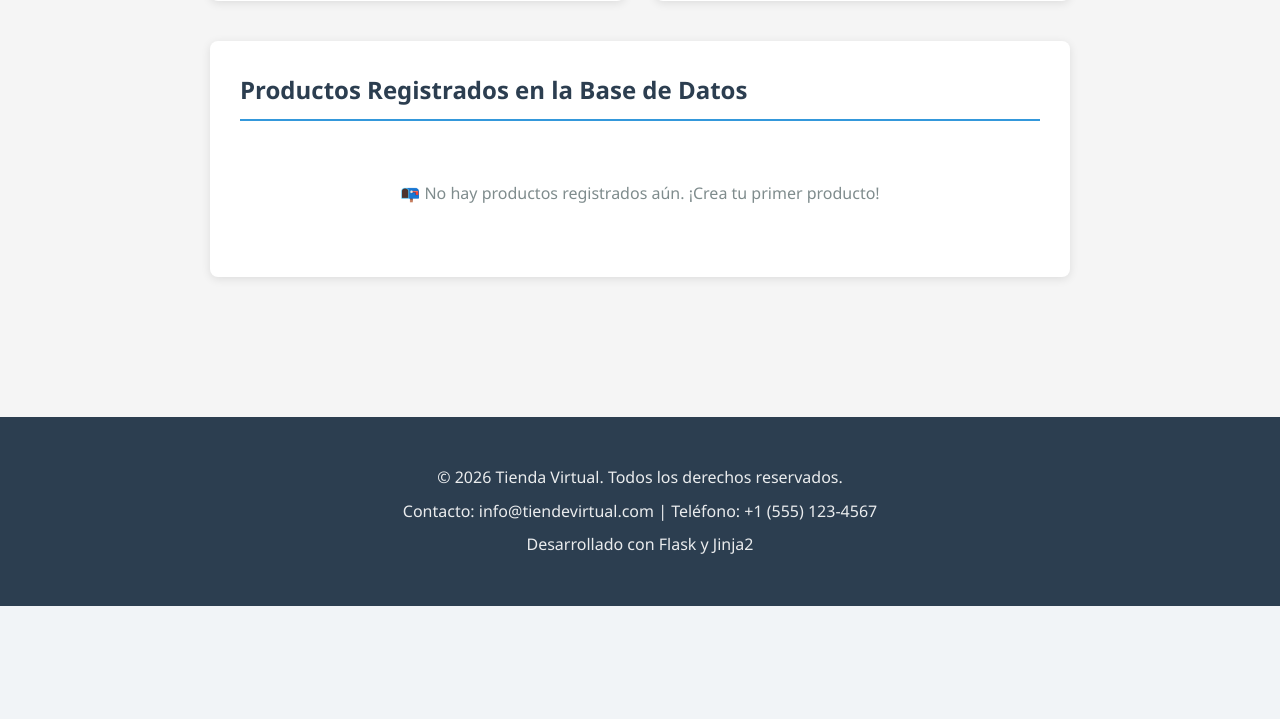
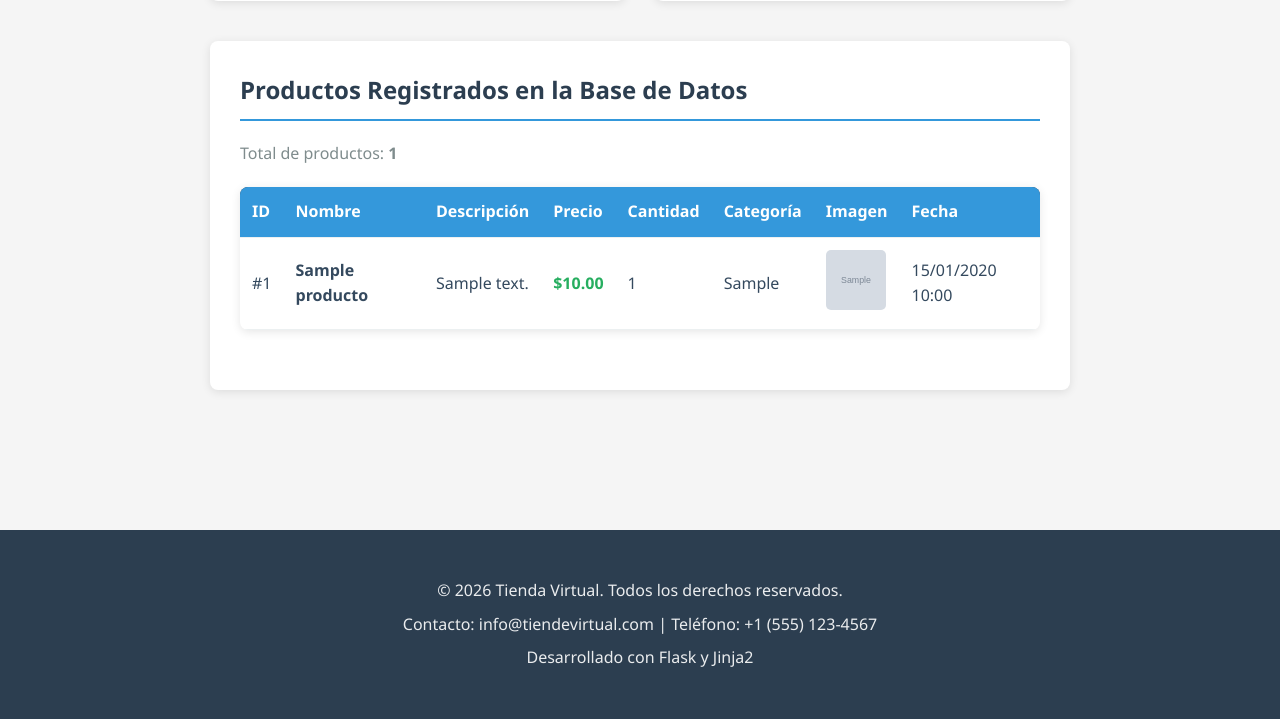
Before and after one commit to Esteban2005-blip/MI-TIENDA-VIRTUAL, a Flask app: page /productos/formulario in a window 1280 px wide. Shown: the part 1541-2260 px from the top of the page. Before the commit the page ends 2147 px from the top, so only its background shows below. Run offline with Flask 3, Linux system fonts and the light colour scheme; a user stored in the database is signed in; tables that the repository leaves empty hold one stand-in row (values such as "Sample post"); grey boxes marked "Sample" are stand-in pictures; data that the repository does not hold is empty.

Commit message:
Enhance product management: update form fields to use 'cantidad', implement proxy fix for session security, and improve error handling in product creation

```diff
--- a/app.py
+++ b/app.py
@@ -7,6 +7,7 @@ from collections import Counter
 from fpdf import FPDF
 from flask import Flask, render_template, request, redirect, url_for, jsonify, session, flash
 from flask_login import LoginManager, login_user, logout_user, login_required, current_user
+from werkzeug.middleware.proxy_fix import ProxyFix
 from werkzeug.utils import secure_filename
 from werkzeug.security import generate_password_hash, check_password_hash
 import mysql.connector
@@ -54,6 +55,14 @@ app = Flask(__name__)
 app.config['DEBUG'] = True
 app.config['TEMPLATES_AUTO_RELOAD'] = True
 app.secret_key = os.environ.get('SECRET_KEY', 'devkey')
+
+# Render usa proxy reverso; esto preserva esquema/host real para sesión y CSRF.
+app.wsgi_app = ProxyFix(app.wsgi_app, x_proto=1, x_host=1)
+
+is_production = os.environ.get('RENDER') == 'true' or os.environ.get('FLASK_ENV') == 'production'
+app.config['SESSION_COOKIE_SECURE'] = is_production
+app.config['REMEMBER_COOKIE_SECURE'] = is_production
+app.config['SESSION_COOKIE_SAMESITE'] = 'Lax'
 
 login_manager = LoginManager()
 login_manager.init_app(app)
@@ -712,18 +721,38 @@ def eliminar_producto(id):
 @login_required
 def formulario_producto():
     form = ProductoForm()
-    if form.validate_on_submit():
-        crear_producto_db(
-            form.nombre.data,
-            form.descripcion.data,
-            form.precio.data,
-            form.cantidad.data,
-            form.categoria.data,
-            None
-        )
-        flash('Producto creado exitosamente', 'success')
-        return redirect(url_for('productos'))
-    return render_template('producto_form.html', form=form)
+    if request.method == 'POST':
+        if form.validate_on_submit():
+            nombre = form.nombre.data
+            descripcion = form.descripcion.data
+            precio = form.precio.data
+            cantidad = form.cantidad.data
+            categoria = form.categoria.data
+        else:
+            # Fallback para formularios HTML legacy sin campos WTForms alineados.
+            nombre = request.form.get('nombre', '').strip()
+            descripcion = request.form.get('descripcion', '').strip()
+            precio = request.form.get('precio')
+            cantidad = request.form.get('cantidad', request.form.get('stock', 0))
+            categoria = request.form.get('categoria', '').strip()
+
+        try:
+            crear_producto_db(
+                nombre,
+                descripcion,
+                precio,
+                int(cantidad or 0),
+                categoria,
+                None
+            )
+            flash('Producto creado exitosamente', 'success')
+            return redirect(url_for('formulario_producto'))
+        except Exception as e:
+            print(f"Error al crear producto desde formulario: {e}")
+            flash('No se pudo crear el producto. Revisa los datos ingresados.', 'danger')
+
+    productos = obtener_productos_db()
+    return render_template('producto_form.html', form=form, productos=productos)
 
 
 # ===================== LOGOUT =====================
--- a/forms/producto_form.py
+++ b/forms/producto_form.py
@@ -6,7 +6,7 @@ from wtforms.validators import DataRequired, NumberRange
 class ProductoForm(FlaskForm):
     nombre = StringField('Nombre', validators=[DataRequired()])
     precio = DecimalField('Precio', validators=[DataRequired(), NumberRange(min=0)])
-    stock = IntegerField('Stock', validators=[DataRequired(), NumberRange(min=0)])
+    cantidad = IntegerField('Cantidad', validators=[DataRequired(), NumberRange(min=0)])
     descripcion = TextAreaField('Descripción')
     categoria = StringField('Categoría')
     imagen = StringField('Imagen (URL o ruta)')
--- a/inventario/productos.py
+++ b/inventario/productos.py
@@ -4,6 +4,11 @@ Modelo de Productos para la base de datos MySQL (conexión directa)
 
 from db import get_connection
 from datetime import datetime
+
+
+def _has_column(cursor, table_name, column_name):
+    cursor.execute(f"SHOW COLUMNS FROM {table_name} LIKE %s", (column_name,))
+    return cursor.fetchone() is not None
 
 # Funciones CRUD para productos usando MySQL directo
 def obtener_productos():
@@ -13,6 +18,10 @@ def obtener_productos():
     productos = cursor.fetchall()
     from datetime import datetime
     for p in productos:
+        if 'cantidad' not in p and 'stock' in p:
+            p['cantidad'] = p.get('stock')
+        if 'stock' not in p and 'cantidad' in p:
+            p['stock'] = p.get('cantidad')
         p.setdefault('id', None)
         p.setdefault('nombre', '')
         p.setdefault('descripcion', '')
@@ -48,10 +57,28 @@ def obtener_producto_por_id(producto_id):
 def crear_producto(nombre, descripcion, precio, cantidad, categoria, imagen=None):
     conn = get_connection()
     cursor = conn.cursor()
-    fecha_creacion = datetime.utcnow()
+    cantidad_col = 'cantidad' if _has_column(cursor, 'productos', 'cantidad') else ('stock' if _has_column(cursor, 'productos', 'stock') else None)
+    has_fecha_creacion = _has_column(cursor, 'productos', 'fecha_creacion')
+
+    columns = ['nombre', 'descripcion', 'precio']
+    values = [nombre, descripcion, precio]
+
+    if cantidad_col:
+        columns.append(cantidad_col)
+        values.append(int(cantidad or 0))
+
+    columns.extend(['categoria', 'imagen'])
+    values.extend([categoria, imagen])
+
+    if has_fecha_creacion:
+        columns.append('fecha_creacion')
+        values.append(datetime.utcnow())
+
+    placeholders = ', '.join(['%s'] * len(columns))
+    cols_sql = ', '.join(columns)
     cursor.execute(
-        "INSERT INTO productos (nombre, descripcion, precio, cantidad, categoria, imagen, fecha_creacion) VALUES (%s, %s, %s, %s, %s, %s, %s)",
-        (nombre, descripcion, precio, cantidad, categoria, imagen, fecha_creacion)
+        f"INSERT INTO productos ({cols_sql}) VALUES ({placeholders})",
+        tuple(values)
     )
     conn.commit()
     cursor.close()
@@ -60,9 +87,20 @@ def crear_producto(nombre, descripcion, precio, cantidad, categoria, imagen=None
 def actualizar_producto(producto_id, nombre, descripcion, precio, cantidad, categoria, imagen=None):
     conn = get_connection()
     cursor = conn.cursor()
+    cantidad_col = 'cantidad' if _has_column(cursor, 'productos', 'cantidad') else ('stock' if _has_column(cursor, 'productos', 'stock') else None)
+
+    set_parts = ['nombre=%s', 'descripcion=%s', 'precio=%s', 'categoria=%s', 'imagen=%s']
+    values = [nombre, descripcion, precio, categoria, imagen]
+
+    if cantidad_col:
+        set_parts.append(f"{cantidad_col}=%s")
+        values.append(int(cantidad or 0))
+
+    values.append(producto_id)
+    set_sql = ', '.join(set_parts)
     cursor.execute(
-        "UPDATE productos SET nombre=%s, descripcion=%s, precio=%s, cantidad=%s, categoria=%s, imagen=%s WHERE id=%s",
-        (nombre, descripcion, precio, cantidad, categoria, imagen, producto_id)
+        f"UPDATE productos SET {set_sql} WHERE id=%s",
+        tuple(values)
     )
     conn.commit()
     cursor.close()
--- a/templates/producto_form.html
+++ b/templates/producto_form.html
@@ -204,6 +204,7 @@
                 </ul>
             </div>
             <form method="POST" enctype="multipart/form-data">
+                {{ form.hidden_tag() }}
                 <div class="form-group">
                     <label for="nombre">📝 Nombre del Producto *</label>
                     <input
```
